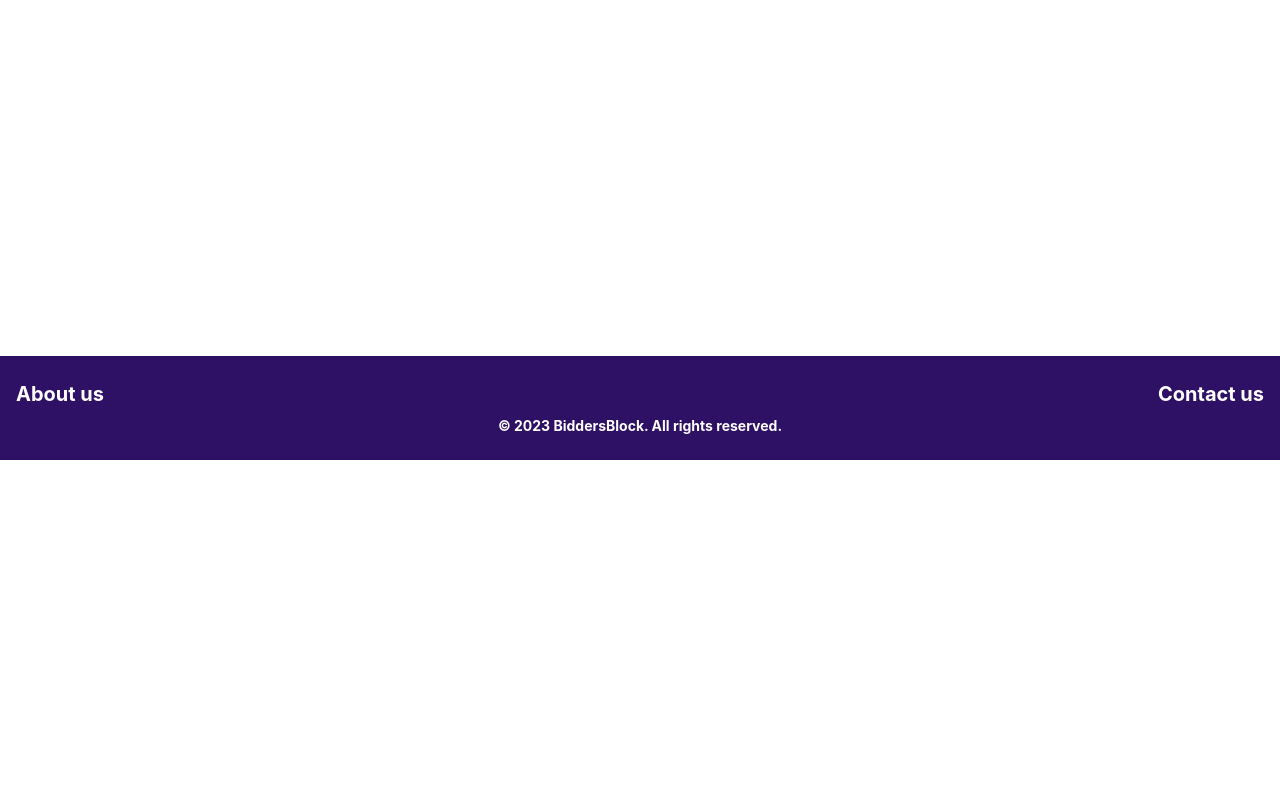
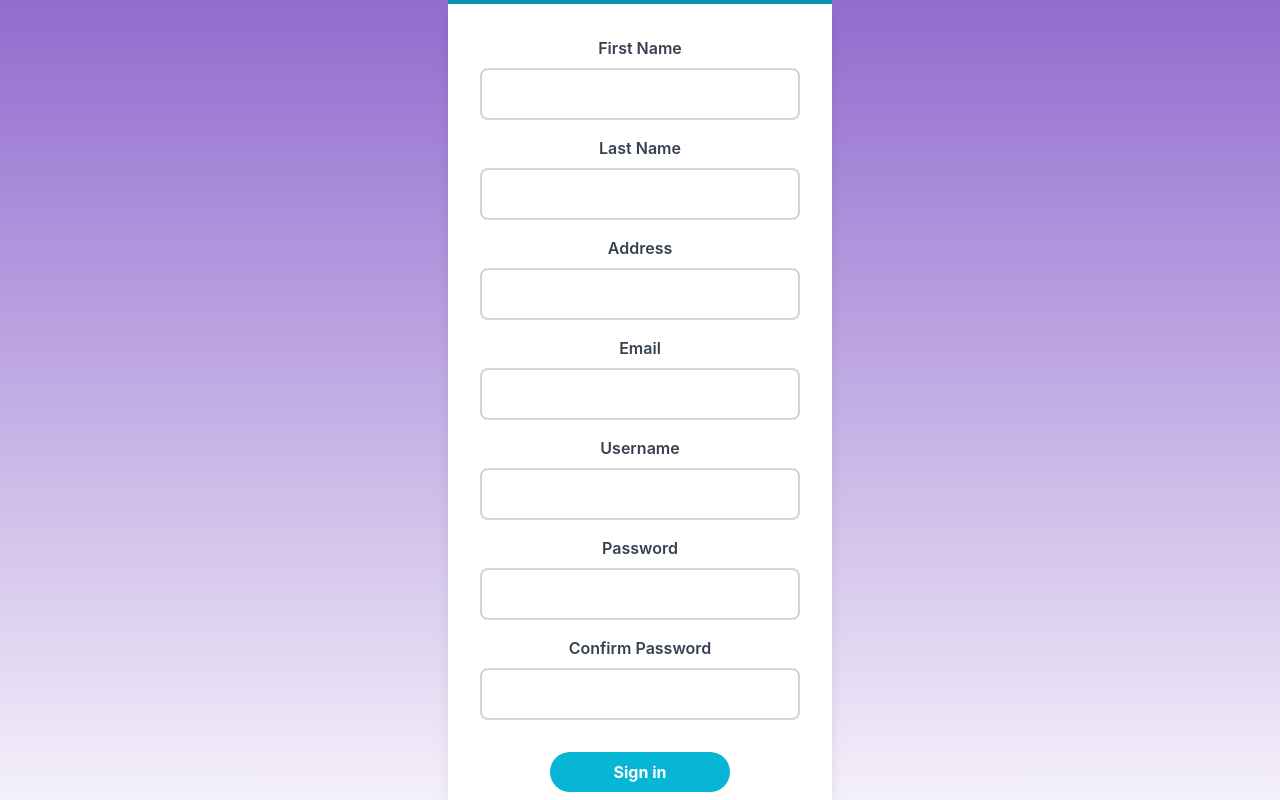
Before and after one commit to THossen/BiddersBlock, a React (Create React App) app in the folder client/: page /Register in a window 1280 px wide. Shown: the part 540-1340 px from the top of the page. Before the commit the page ends 1000 px from the top, so only its background shows below. Built offline with nearby package versions, Linux system fonts and the light colour scheme.

Commit message:
Added Register page

```diff
--- a/client/src/App.js
+++ b/client/src/App.js
@@ -4,7 +4,7 @@ import Body from "./components/layout/Body";
 import LandingPage from "./components/pages/LandingPage/LandingPage";
 import Auctions from "./components/pages/Auctions/Auctions";
 import LoginPage from "./components/pages/Login/LoginPage";
-import Register from "./components/pages/Register/Register";
+import Register from "./components/pages/Register/RegisterPage";
 import Footer from "./components/layout/Footer";
 import Contact from "./components/pages/Contact/Contact";
 import AboutUs from "./components/pages/About Us/AboutUs";
--- a/client/src/components/pages/Login/LoginForm.js
+++ b/client/src/components/pages/Login/LoginForm.js
@@ -1,4 +1,5 @@
-import React from "react";
+import React, { useState } from "react";
+import { Link } from "react-router-dom";
 
 const LoginForm = ({
   username,
@@ -7,12 +8,18 @@ const LoginForm = ({
   setPassword,
   handleLogin,
 }) => {
+  const [showPassword, setShowPassword] = useState(false);
+
+  const toggleShowPassword = () => {
+    setShowPassword(!showPassword);
+  };
+
   return (
     <div className="flex flex-col justify-center items-center mt-16">
       <div className="w-96 h-96 bg-gradient-to-b from-cyan-500 to-cyan-600 rounded-t-3xl py-6 px-8 text-white text-center text-3xl font-semibold flex flex-col justify-center">
-        <h1>Welcome</h1>
+        <h1>Welcome to BiddersBlock</h1>
         <p className="text-gray-50 text-lg">
-          Lorem ipsum dolor sit amet, consectetur adipiscing elit
+          Please login with your user credientials below
         </p>
       </div>
       <div className="w-96 bg-white rounded-b-3xl py-8 px-8 shadow-lg text-center">
@@ -40,14 +47,23 @@ const LoginForm = ({
             >
               Password
             </label>
+            <div className="relative">
               <input
-              type="password"
+                type={showPassword ? "text" : "password"}
                 id="password"
                 value={password}
                 onChange={(e) => setPassword(e.target.value)}
                 className="w-full border-2 border-gray-300 p-3 rounded-lg outline-none focus:border-blue-500"
                 required
               />
+              <button
+                type="button"
+                className="mt-1 absolute right-2 top-2 text-gray-500 focus:outline-none mb-1"
+                onClick={toggleShowPassword}
+              >
+                {showPassword ? "Hide" : "Show"}
+              </button>
+            </div>
           </div>
           <button
             type="submit"
@@ -59,9 +75,12 @@ const LoginForm = ({
       </div>
       <div className="mt-4">
         <div className="text-gray-700 text-center">New user?</div>
-        <button className="text-blue-500 font-semibold hover:underline">
+        <Link
+          to="/Register"
+          className="text-blue-500 font-semibold hover:underline"
+        >
           Create Account
-        </button>
+        </Link>
       </div>
     </div>
   );
--- a/client/src/components/pages/Register/Register.js
+++ b/client/src/components/pages/Register/Register.js
@@ -1,3 +1,4 @@
+/* old code
 const Register = () => {
     return (
         <div className="font-bold text-5xl text-center py-8">
@@ -7,3 +8,203 @@ const Register = () => {
 }
 
 export default Register
+*/
+
+import React, { useState } from 'react';
+import { Link } from "react-router-dom";
+
+const Register = () => {
+    const [firstname, setFirstName] = useState('');
+    const [lastname, setLastname] = useState('');
+    const [address, setAddress] = useState('');
+  const [email, setEmail] = useState('');
+  const [username, setUsername] = useState('');
+  const [password, setPassword] = useState('');
+  const [confirmpassword, setConfirmPassword] = useState('');
+  const [errorMessage, setErrorMessage] = useState('');
+
+  const handleRegistration = async (e) => {
+    e.preventDefault();
+    try {
+      // Perform email validation
+      const emailRegex = /^[^\s@]+@[^\s@]+\.[^\s@]+$/;
+      if (!emailRegex.test(email)) {
+        setErrorMessage('Please enter a valid email address.');
+        return;
+      }
+
+      // Perform password strength check
+      const passwordRegex = /^(?=.*[a-z])(?=.*[A-Z])(?=.*\d)(?=.*[!@#$%^&*()_+\-=[\]{}|;':"\\|,.<>/?])(?=.*[^\s])[\s\S]{8,}$/;
+      if (!passwordRegex.test(password)) {
+        setErrorMessage(
+          'Password must be at least 8 characters long and contain at least one uppercase letter, one number, and one special character.'
+        );
+        return;
+      }
+
+      // Perform password verification check
+      if (!(password === confirmpassword)) {
+        setErrorMessage(
+          'Passwords are not the same. Please enter the same password for both parts.'
+        );
+        return;
+      }
+
+      // Make API call to register user data to SQL database
+      const response = await fetch('/api/register', {
+        method: 'POST',
+        headers: {
+          'Content-Type': 'application/json',
+        },
+        body: JSON.stringify({ firstname, lastname, address, email, username, password}),
+      });
+
+      if (response.ok) {
+        // Redirect to login page or perform other actions for successful registration
+        window.location.href = '/Register';
+      } else {
+        // Show error message for failed registration attempt
+        setErrorMessage('Failed to register. Please try again later.');
+      }
+    } catch (error) {
+      console.error('Error:', error);
+      // Show error message for API call failure
+      setErrorMessage('Failed to register. Please try again later.');
+    }
+  };
+
+  return (
+    <div className="flex flex-col justify-center items-center mt-16 mb-16">
+      <div className="w-96 h-96 bg-gradient-to-b from-cyan-500 to-cyan-600 rounded-t-3xl py-6 px-8 text-white text-center text-3xl font-semibold flex flex-col justify-center">
+        <h1>Welcome to BiddersBlock</h1>
+        <p className="text-gray-50 text-lg">
+          Please register with your user credientials below
+        </p>
+      </div>
+      <div className="w-96 bg-white rounded-b-3xl py-8 px-8 shadow-lg text-center">
+        <form onSubmit={handleRegistration} className="flex flex-col">
+        <div className="mb-4">
+            <label
+              htmlFor="firstname"
+              className="block text-gray-700 font-semibold mb-2"
+            >
+              First Name
+            </label>
+            <input
+              type="text"
+              id="firstname"
+              value={firstname}
+              onChange={(e) => setFirstName(e.target.value)}
+              className="w-full border-2 border-gray-300 p-3 rounded-lg outline-none focus:border-blue-500"
+              required
+            />
+          </div>
+          <div className="mb-4">
+            <label
+              htmlFor="lastname"
+              className="block text-gray-700 font-semibold mb-2"
+            >
+              Last Name
+            </label>
+            <input
+              type="text"
+              id="lastname"
+              value={lastname}
+              onChange={(e) => setLastname(e.target.value)}
+              className="w-full border-2 border-gray-300 p-3 rounded-lg outline-none focus:border-blue-500"
+              required
+            />
+          </div>
+          <div className="mb-4">
+            <label
+              htmlFor="address"
+              className="block text-gray-700 font-semibold mb-2"
+            >
+              Address
+            </label>
+            <input
+              type="text"
+              id="address"
+              value={address}
+              onChange={(e) => setAddress(e.target.value)}
+              className="w-full border-2 border-gray-300 p-3 rounded-lg outline-none focus:border-blue-500"
+              required
+            />
+          </div>
+        <div className="mb-4">
+            <label
+              htmlFor="email"
+              className="block text-gray-700 font-semibold mb-2"
+            >
+              Email
+            </label>
+            <input
+              type="text"
+              id="email"
+              value={email}
+              onChange={(e) => setEmail(e.target.value)}
+              className="w-full border-2 border-gray-300 p-3 rounded-lg outline-none focus:border-blue-500"
+              required
+            />
+          </div>
+        <div className="mb-4">
+            <label
+              htmlFor="username"
+              className="block text-gray-700 font-semibold mb-2"
+            >
+              Username
+            </label>
+            <input
+              type="text"
+              id="username"
+              value={username}
+              onChange={(e) => setUsername(e.target.value)}
+              className="w-full border-2 border-gray-300 p-3 rounded-lg outline-none focus:border-blue-500"
+              required
+            />
+          </div>
+          <div className="mb-4">
+            <label
+              htmlFor="password"
+              className="block text-gray-700 font-semibold mb-2"
+            >
+              Password
+            </label>
+            <input
+              type="password"
+              id="password"
+              value={password}
+              onChange={(e) => setPassword(e.target.value)}
+              className="w-full border-2 border-gray-300 p-3 rounded-lg outline-none focus:border-blue-500"
+              required
+            />
+          </div>
+          <div className="mb-4">
+            <label
+              htmlFor="confirmpassword"
+              className="block text-gray-700 font-semibold mb-2"
+            >
+              Confirm Password
+            </label>
+            <input
+              type="password"
+              id="password"
+              value={confirmpassword}
+              onChange={(e) => setConfirmPassword(e.target.value)}
+              className="w-full border-2 border-gray-300 p-3 rounded-lg outline-none focus:border-blue-500"
+              required
+            />
+          </div>
+          {errorMessage && <p className="text-red-500">{errorMessage}</p>}
+          <button
+            type="submit"
+            className="bg-cyan-500 hover:bg-cyan-700 text-white font-bold py-2 px-16 rounded-full self-center mt-4">
+            Sign in
+          </button>
+        </form>
+      </div>
+      </div>
+    );
+};
+
+export default Register;
--- /dev/null
+++ b/client/src/components/pages/Register/RegisterPage.js
@@ -0,0 +1,12 @@
+import React from "react";
+import Register from "./Register";
+
+const RegisterPage = () => {
+  return (
+    <div className="bg-gradient-to-b from-violet-800 to-white">
+      <Register />
+    </div>
+  );
+};
+
+export default RegisterPage;
```
Lines whose indentation alone changed are shown as unchanged.
